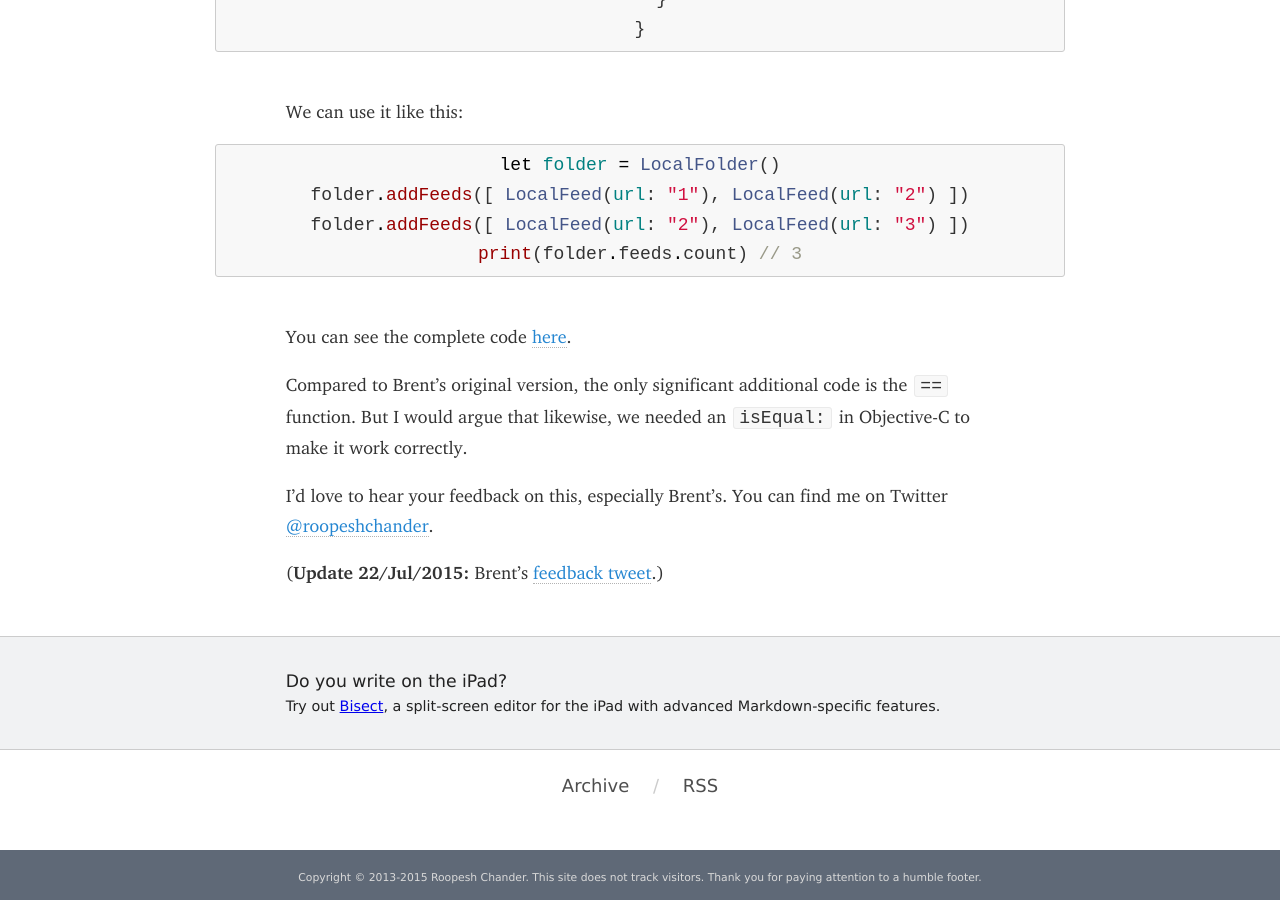
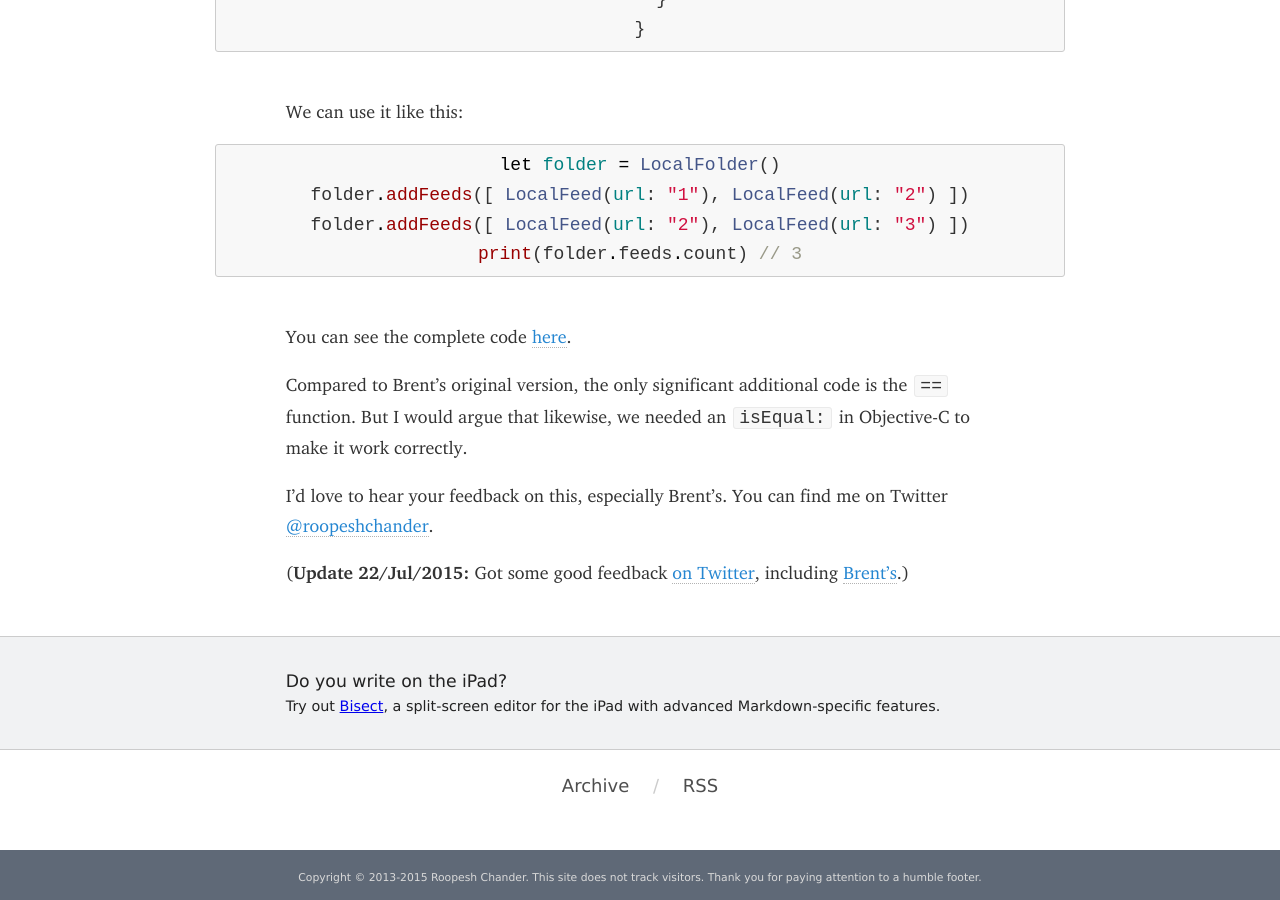
Before and after one commit to roop/roop.github.io, a Jekyll site: the page built from _posts/2015-07-21-brents-feeds-and-folders.md, in a window 1280 px wide and 900 px high, scrolled down 3977 px. Built offline with Jekyll 4.4.1, drawn with Linux system fonts in a browser that asks for light colours; some web fonts are replaced.

Commit message:
Update to Brent's feeds and folders post

```diff
--- a/_posts/2015-07-21-brents-feeds-and-folders.md
+++ b/_posts/2015-07-21-brents-feeds-and-folders.md
@@ -177,6 +177,7 @@ code is the `==` function. But I would argue that likewise, we needed an
 I'd love to hear your feedback on this, especially Brent's. You can find
 me on Twitter [@roopeshchander](http://twitter.com/roopeshchander).
 
-(**Update 22/Jul/2015:** Brent's [feedback tweet][brent's twitter reply].)
+(**Update 22/Jul/2015:** Got some good feedback [on Twitter][tweet], including [Brent's][brent's twitter reply].)
 
+[tweet]: https://twitter.com/roopeshchander/status/623507377073983488
 [brent's twitter reply]: https://twitter.com/brentsimmons/status/623510343344455680
```
